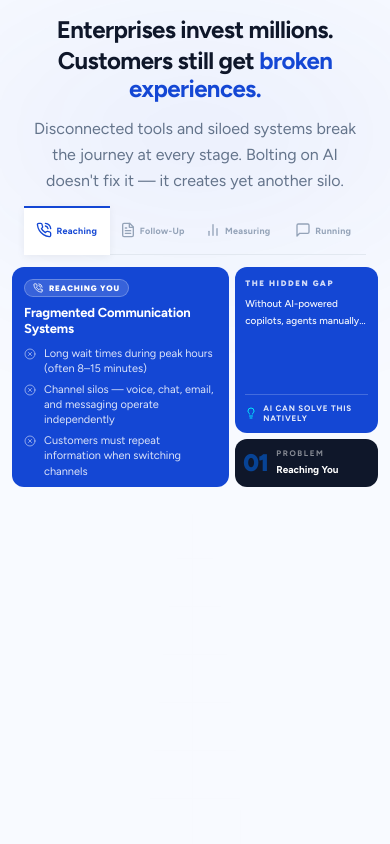
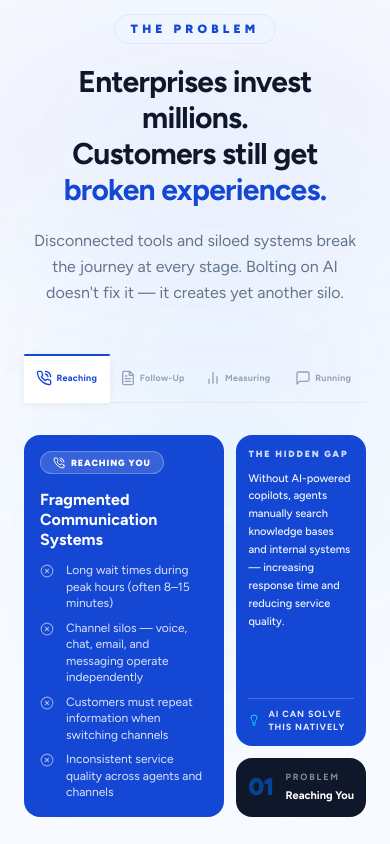
Before and after one commit to varalakshmivaru231020-svg/inaipi, a Next.js app: page / in a window 390 px wide. Shown: the part 1260-2104 px from the top of the page. Built offline with nearby package versions, Linux system fonts and the light colour scheme.

Commit message:
fix: remove sticky scroll from Problem section — normal scroll with clickable tabs
Co-Authored-By: Claude Sonnet 4.6 <noreply@anthropic.com>

```diff
--- a/src/components/sections/Problem.tsx
+++ b/src/components/sections/Problem.tsx
@@ -2,7 +2,7 @@
 
 import { motion, AnimatePresence } from 'framer-motion';
 import { PhoneCall, FileText, BarChart2, MessageSquare, XCircle, Lightbulb } from 'lucide-react';
-import { useEffect, useRef, useState } from 'react';
+import { useState } from 'react';
 
 const painPoints = [
   {
@@ -73,72 +73,10 @@ export default function Problem() {
   const [active, setActive] = useState(0);
   const current = painPoints[active];
 
-  /* ── refs ── */
-  const wrapperRef = useRef<HTMLDivElement>(null);   // 500vh scroll tracker
-  const sectionRef = useRef<HTMLElement>(null);       // visible panel
-
-  /* ── JavaScript-based sticky (RAF-throttled, skips redundant setActive calls) ── */
-  useEffect(() => {
-    const lastActive = { current: -1 };
-    let raf = 0;
-
-    const compute = () => {
-      const wrapper = wrapperRef.current;
-      const section = sectionRef.current;
-      if (!wrapper || !section) return;
-
-      const rect    = wrapper.getBoundingClientRect();
-      const vh      = window.innerHeight;
-      const sectionH = Math.round(vh);
-      const total   = wrapper.offsetHeight - vh;
-
-      if (rect.top > 0) {
-        Object.assign(section.style, { position: 'absolute', top: '0px', bottom: '', left: '0', right: '0', width: '100%', height: `${sectionH}px`, zIndex: '20' });
-        if (lastActive.current !== 0) { lastActive.current = 0; setActive(0); }
-      } else if (rect.top + wrapper.offsetHeight <= vh) {
-        Object.assign(section.style, { position: 'absolute', top: '', bottom: '0px', left: '0', right: '0', width: '100%', height: `${sectionH}px`, zIndex: '20' });
-        if (lastActive.current !== 3) { lastActive.current = 3; setActive(3); }
-      } else {
-        Object.assign(section.style, { position: 'fixed', top: '0px', bottom: '', left: '0', right: '0', width: '100%', height: `${sectionH}px`, zIndex: '20' });
-        const progress  = Math.max(0, Math.min(1, (-rect.top) / total));
-        const newActive = Math.min(3, Math.floor(progress * 4));
-        if (lastActive.current !== newActive) { lastActive.current = newActive; setActive(newActive); }
-      }
-    };
-
-    const onScroll = () => { cancelAnimationFrame(raf); raf = requestAnimationFrame(compute); };
-
-    window.addEventListener('scroll', onScroll, { passive: true });
-    window.addEventListener('resize', onScroll, { passive: true });
-    compute();
-
-    return () => {
-      cancelAnimationFrame(raf);
-      window.removeEventListener('scroll', onScroll);
-      window.removeEventListener('resize', onScroll);
-    };
-  }, []);
-
   return (
     <>
-      {/* ── 500 vh scroll distance tracker ── */}
-      <div ref={wrapperRef} style={{ height: '500vh', position: 'relative' }}>
-
-        {/* Visible panel — position is managed by the scroll listener above */}
-        <section
-          ref={sectionRef}
-          className="overflow-hidden flex flex-col"
-          style={{
-            position   : 'absolute',
-            top        : 0,
-            left       : 0,
-            right      : 0,
-            height     : '100vh',
-            background : BG,
-            zIndex     : 20,
-          }}
-        >
-          {/* ── Background blobs ── */}
+      <section className="py-20 lg:py-24 overflow-hidden relative" style={{ background: BG }}>
+        {/* Background blobs */}
         <div className="absolute inset-0 z-0 overflow-hidden pointer-events-none">
           <div className="absolute top-0 left-1/2 -translate-x-1/2 w-[800px] h-[400px] rounded-full blur-[80px]"
             style={{ background: 'radial-gradient(ellipse, rgba(20,71,212,0.08) 0%, transparent 65%)' }} />
@@ -146,33 +84,39 @@ export default function Problem() {
             style={{ background: 'radial-gradient(circle, rgba(0,111,255,0.07) 0%, transparent 70%)' }} />
           <div className="absolute bottom-[10%] right-[-5%] w-[450px] h-[450px] rounded-full blur-[80px]"
             style={{ background: 'radial-gradient(circle, rgba(0,231,255,0.05) 0%, transparent 70%)' }} />
-            <div className="absolute inset-0 opacity-[0.025]"
-              style={{
-                backgroundImage : `linear-gradient(#0f172a 1px, transparent 1px), linear-gradient(90deg, #0f172a 1px, transparent 1px)`,
-                backgroundSize  : '48px 48px',
-                maskImage       : 'radial-gradient(ellipse 50% 50% at 50% 50%, black 60%, transparent 100%)',
-              }} />
         </div>
 
-          {/* ── Header ── */}
-          <div className="container mx-auto px-6 text-center pt-8 pb-3 max-w-3xl relative z-10 shrink-0">
+        <div className="container mx-auto px-6 max-w-6xl relative z-10">
+          {/* Header */}
+          <motion.div
+            initial={{ opacity: 0, y: 24 }}
+            whileInView={{ opacity: 1, y: 0 }}
+            viewport={{ once: true }}
+            transition={{ duration: 0.7, ease: [0.16, 1, 0.3, 1] }}
+            className="text-center mb-12 max-w-3xl mx-auto"
+          >
             <span className="section-eyebrow">The Problem</span>
-            <div className="mb-3 flex flex-col items-center gap-0.5 text-2xl sm:text-4xl lg:text-[2.6rem] font-bold font-figtree tracking-[-0.025em] leading-[1.2] text-center">
-              <div className="block text-[#0f172a]">Enterprises invest millions.</div>
-              <div className="block sm:whitespace-nowrap">
+            <h2 className="text-3xl sm:text-4xl lg:text-[2.6rem] font-bold font-figtree tracking-[-0.025em] leading-[1.2] mb-5">
+              <span className="block text-[#0f172a]">Enterprises invest millions.</span>
+              <span className="block">
                 <span className="text-[#0f172a]">Customers still get </span>
                 <span className="text-[#1447d4]">broken experiences.</span>
-              </div>
-            </div>
-            <p className="text-base sm:text-lg text-slate-500 leading-relaxed font-normal font-figtree">
+              </span>
+            </h2>
+            <p className="text-base sm:text-lg text-slate-500 leading-relaxed">
               Disconnected tools and siloed systems break the journey at every stage.
               Bolting on AI doesn't fix it — it creates yet another silo.
             </p>
-          </div>
+          </motion.div>
 
-          {/* ── Tab bar ── */}
-          <div className="container mx-auto px-6 max-w-6xl relative z-10 shrink-0">
-            <div className="relative flex w-full border-b border-slate-200">
+          {/* Tab bar */}
+          <motion.div
+            initial={{ opacity: 0, y: 16 }}
+            whileInView={{ opacity: 1, y: 0 }}
+            viewport={{ once: true }}
+            transition={{ duration: 0.6, delay: 0.15, ease: [0.16, 1, 0.3, 1] }}
+            className="relative flex w-full border-b border-slate-200 mb-8"
+          >
             {painPoints.map((p, i) => {
               const Icon = p.icon;
               const isActive = active === i;
@@ -180,19 +124,19 @@ export default function Problem() {
                 <button
                   key={i}
                   onClick={() => setActive(i)}
-                    className={`relative flex flex-1 items-center justify-center gap-1 sm:gap-2 py-3 sm:py-4 px-1 sm:px-4 text-[11px] sm:text-[13px] font-bold tracking-wide font-figtree transition-colors duration-200 min-h-[48px] sm:min-h-[52px] ${
+                  className={`relative flex flex-1 items-center justify-center gap-1 sm:gap-2 py-3 sm:py-4 px-1 sm:px-4 text-[11px] sm:text-[13px] font-bold tracking-wide font-figtree transition-colors duration-200 min-h-[48px] ${
                     isActive ? 'text-[#1447d4]' : 'text-slate-400 hover:text-slate-600'
                   }`}
                 >
                   {isActive && (
-                      <motion.div layoutId="tab-box"
+                    <motion.div layoutId="tab-bg"
                       className="absolute inset-x-0 inset-y-0 bottom-[-1px] bg-white z-0"
                       style={{ boxShadow: '0 2px 8px rgba(0,0,0,0.06)' }}
                     />
                   )}
                   {isActive && (
-                      <motion.div layoutId="tab-top-line"
-                        className="absolute top-0 left-0 right-0 h-[2px] z-10" style={{ background: '#1447d4' }}
+                    <motion.div layoutId="tab-line"
+                      className="absolute top-0 left-0 right-0 h-[2px] z-10 rounded-full" style={{ background: '#1447d4' }}
                     />
                   )}
                   <Icon className="w-4 h-4 shrink-0 relative z-10" />
@@ -201,70 +145,71 @@ export default function Problem() {
                 </button>
               );
             })}
-            </div>
-          </div>
+          </motion.div>
 
-          {/* ── Content panel ── */}
-          <div className="container mx-auto px-3 sm:px-6 max-w-6xl flex-1 min-h-0 pt-3 pb-4 relative z-10 overflow-hidden">
+          {/* Content panel */}
           <AnimatePresence mode="wait" initial={false}>
             <motion.div
               key={active}
-              initial={{ opacity: 0, x: 24 }}
-              animate={{ opacity: 1, x: 0 }}
-              exit={{ opacity: 0, x: -24 }}
+              initial={{ opacity: 0, y: 20 }}
+              animate={{ opacity: 1, y: 0 }}
+              exit={{ opacity: 0, y: -20 }}
               transition={{ duration: 0.38, ease: [0.22, 1, 0.36, 1] }}
-              className="grid grid-cols-5 gap-1.5 sm:gap-4"
+              className="grid grid-cols-5 gap-3 sm:gap-5"
             >
               {/* Left — problems */}
               <div
-                  className="col-span-3 rounded-xl sm:rounded-3xl p-3 sm:p-7 flex flex-col overflow-y-auto max-h-[220px] sm:max-h-[320px] lg:max-h-[420px]"
+                className="col-span-3 rounded-2xl sm:rounded-3xl p-4 sm:p-8 flex flex-col"
                 style={{ background: '#1447d4' }}
               >
-                  <div className="inline-flex items-center gap-1.5 px-2 sm:px-4 py-0.5 sm:py-1.5 rounded-full text-[8px] sm:text-xs font-black uppercase tracking-widest mb-2 sm:mb-5 bg-white/15 text-white border border-white/25 self-start font-figtree">
-                    <current.icon className="w-2.5 h-2.5 sm:w-3.5 sm:h-3.5 shrink-0" />
+                <div className="inline-flex items-center gap-1.5 px-3 sm:px-4 py-1 sm:py-1.5 rounded-full text-[9px] sm:text-xs font-black uppercase tracking-widest mb-4 sm:mb-6 bg-white/15 text-white border border-white/25 self-start font-figtree">
+                  <current.icon className="w-3 h-3 sm:w-3.5 sm:h-3.5 shrink-0" />
                   <span className="hidden sm:inline">When Customers Are </span>{current.tag}
                 </div>
-                  <h3 className="text-[13px] sm:text-xl font-bold text-white mb-2 sm:mb-5 leading-tight font-figtree">{current.title}</h3>
-                  <ul className="space-y-1.5 sm:space-y-3">
+                <h3 className="text-base sm:text-xl font-bold text-white mb-3 sm:mb-6 leading-tight font-figtree">{current.title}</h3>
+                <ul className="space-y-2 sm:space-y-3.5">
                   {current.problems.map((p, j) => (
-                      <li key={j} className={`flex items-start gap-2 sm:gap-4 ${j >= 3 ? 'hidden sm:flex' : ''}`}>
-                        <XCircle className="w-3 h-3 sm:w-5 sm:h-5 text-white/50 mt-0.5 shrink-0" />
-                        <span className="text-white/85 leading-snug text-[11px] sm:text-[14px] font-figtree">{p}</span>
-                      </li>
+                    <motion.li
+                      key={j}
+                      initial={{ opacity: 0, x: -12 }}
+                      animate={{ opacity: 1, x: 0 }}
+                      transition={{ duration: 0.3, delay: j * 0.07, ease: [0.22, 1, 0.36, 1] }}
+                      className="flex items-start gap-3 sm:gap-4"
+                    >
+                      <XCircle className="w-3.5 h-3.5 sm:w-5 sm:h-5 text-white/50 mt-0.5 shrink-0" />
+                      <span className="text-white/85 leading-snug text-[12px] sm:text-[14px] font-figtree">{p}</span>
+                    </motion.li>
                   ))}
                 </ul>
               </div>
 
               {/* Right — gap + step */}
-                <div className="col-span-2 flex flex-col gap-1.5 sm:gap-3 max-h-[220px] sm:max-h-[320px] lg:max-h-[420px]">
+              <div className="col-span-2 flex flex-col gap-3 sm:gap-4">
                 <div
-                    className="rounded-xl sm:rounded-3xl p-2.5 sm:p-6 text-white flex flex-col flex-1 overflow-hidden"
+                  className="rounded-2xl sm:rounded-3xl p-3 sm:p-7 text-white flex flex-col flex-1"
                   style={{ background: '#1447d4' }}
                 >
-                    <p className="text-[8px] sm:text-xs font-black uppercase tracking-[0.2em] text-white/80 mb-1.5 sm:mb-3 font-figtree">The Hidden Gap</p>
-                    <p className="text-white/95 leading-relaxed text-[10px] sm:text-[14px] font-medium mb-2 sm:mb-6 line-clamp-2 sm:line-clamp-none font-figtree">{current.gap}</p>
-                    <div className="pt-2 sm:pt-4 border-t border-white/20 flex items-center gap-1.5 sm:gap-3 mt-auto">
+                  <p className="text-[9px] sm:text-xs font-black uppercase tracking-[0.2em] text-white/80 mb-2 sm:mb-3 font-figtree">The Hidden Gap</p>
+                  <p className="text-white/95 leading-relaxed text-[11px] sm:text-[14px] font-medium mb-3 sm:mb-6 font-figtree">{current.gap}</p>
+                  <div className="pt-2 sm:pt-4 border-t border-white/20 flex items-center gap-2 sm:gap-3 mt-auto">
                     <Lightbulb className="w-3 h-3 sm:w-4 sm:h-4 text-[#00e7ff] shrink-0" />
-                      <span className="text-white/90 text-[8px] sm:text-xs font-bold uppercase tracking-[0.1em] sm:tracking-[0.15em] font-figtree leading-tight">AI can solve this natively</span>
+                    <span className="text-white/90 text-[9px] sm:text-xs font-bold uppercase tracking-widest font-figtree">AI can solve this natively</span>
                   </div>
                 </div>
-
-                  <div className="rounded-xl sm:rounded-3xl bg-[#0f172a] p-2 sm:p-5 flex items-center gap-2 sm:gap-5 shrink-0">
+                <div className="rounded-2xl sm:rounded-3xl bg-[#0f172a] p-3 sm:p-5 flex items-center gap-3 sm:gap-5">
                   <span className="text-2xl sm:text-4xl font-black text-[#006fff] opacity-50 font-figtree">{current.number}</span>
                   <div>
-                      <p className="text-white/50 text-[8px] sm:text-xs uppercase tracking-[0.2em] font-bold mb-0.5 sm:mb-1 font-figtree">Problem</p>
-                      <p className="text-white font-bold text-[10px] sm:text-sm font-figtree">{current.tag}</p>
+                    <p className="text-white/50 text-[9px] sm:text-xs uppercase tracking-[0.2em] font-bold mb-0.5 sm:mb-1 font-figtree">Problem</p>
+                    <p className="text-white font-bold text-[11px] sm:text-sm font-figtree">{current.tag}</p>
                   </div>
                 </div>
               </div>
             </motion.div>
           </AnimatePresence>
         </div>
+      </section>
 
-        </section>
-      </div>
-
-      {/* ── Result Banner — normal scroll after the sticky zone ── */}
+      {/* Result Banner */}
       <div className="py-12 lg:py-16 relative z-10" style={{ background: BG }}>
         <div className="container mx-auto px-6 max-w-6xl">
           <motion.div
```
Lines whose indentation alone changed are shown as unchanged.
